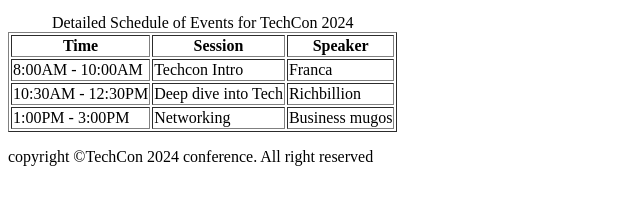
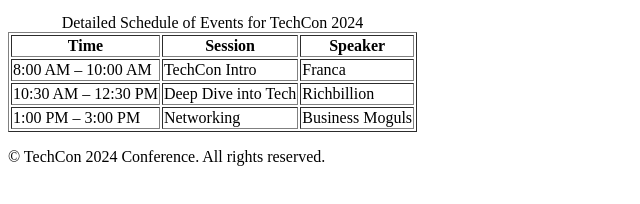
Before and after one commit to richqua/TechCon_HTML, a plain HTML site: page techcon_website/schedule.html in a window 1280 px wide. Shown: the part 154-358 px from the top of the page, without its empty margins (0-640 px from the left). Drawn offline with Linux system fonts and the light colour scheme.

Commit message:
Added a scgedule file

```diff
--- a/techcon_website/schedule.html
+++ b/techcon_website/schedule.html
@@ -2,8 +2,7 @@
 <html lang="en">
 <head>
   <meta charset="utf-8">
-    <meta name="viewport" content="width=device-width,
-initial-scale=1.0">
+  <meta name="viewport" content="width=device-width, initial-scale=1.0">
   <title>Schedule Page for TechCon 2024 Conference Website</title>
 </head>
 <body>
@@ -18,11 +17,11 @@
       </ul>
     </nav>
   </header>
+
   <main>
     <section>
       <table border="1">
-                <caption>Detailed Schedule of Events for TechCon
-2024</caption>
+        <caption>Detailed Schedule of Events for TechCon 2024</caption>
         <thead>
           <tr>
             <th scope="col">Time</th>
@@ -32,24 +31,27 @@
         </thead>
         <tbody>
           <tr>
-                        <td>8:00AM - 10:00AM</td>
-                        <td>Techcon Intro</td>
+            <td>8:00 AM – 10:00 AM</td>
+            <td>TechCon Intro</td>
             <td>Franca</td>
           </tr>
           <tr>
-                        <td>10:30AM - 12:30PM</td>
-                        <td>Deep dive into Tech</td>
+            <td>10:30 AM – 12:30 PM</td>
+            <td>Deep Dive into Tech</td>
             <td>Richbillion</td>
           </tr>
           <tr>
-                        <td>1:00PM - 3:00PM</td>
+            <td>1:00 PM – 3:00 PM</td>
             <td>Networking</td>
-                        <td>Business mugos</td>
+            <td>Business Moguls</td>
           </tr>
         </tbody>
       </table>
     </section>
   </main>
-    <footer>  <p>copyright &copy;TechCon 2024 conference. All right
-reserved</p>
-    </footer
+
+  <footer>
+    <p>&copy; TechCon 2024 Conference. All rights reserved.</p>
+  </footer>
+</body>
+</html>
```
Lines whose indentation alone changed are shown as unchanged.
